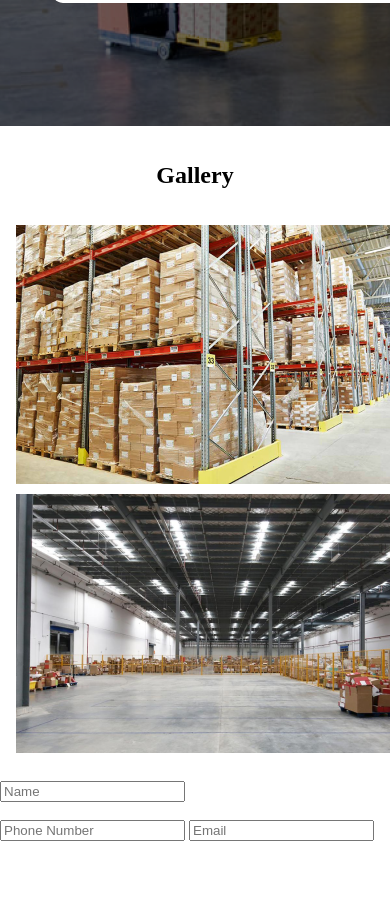
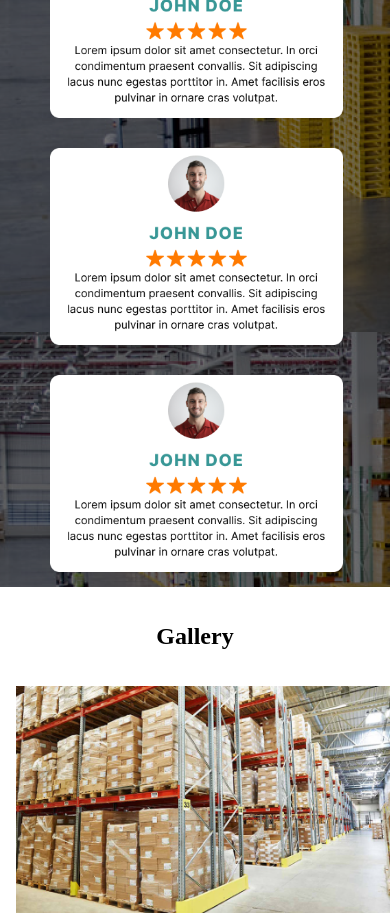
Before and after one commit to hysyb/WCSS, a plain HTML site: page index.html in a window 390 px wide. Shown: the part 1920-2833 px from the top of the page. Before the commit the page ends 2761 px from the top, so only its background shows below. Drawn offline with Linux system fonts and the light colour scheme.

Commit message:
add more for mobile media query

```diff
--- a/style.css
+++ b/style.css
@@ -174,8 +174,31 @@ color: #FFFFFF;
         background-color: #389796;
         width: 100%;
     }
+    .servicesSection{
+        height: auto;
+    }
     .servicesSectionRightSide{
         display: none;
     }
-
+    .testimonialSection{
+        height: auto;
+    }
+    .testimonialImgs{
+        display: flex;
+        flex-direction: column;
+        padding-left: 9vw;
+    }
+    .testimonialImgs img{
+        max-width: 75vw;
+    }
+    .gallerySection{
+        height: auto;
+    }
+    .galleryImages{
+        display: flex;
+        flex-direction: column;
+    }
+    .galleryImages img{
+        padding-bottom: 10px;
+    }
 }
```
